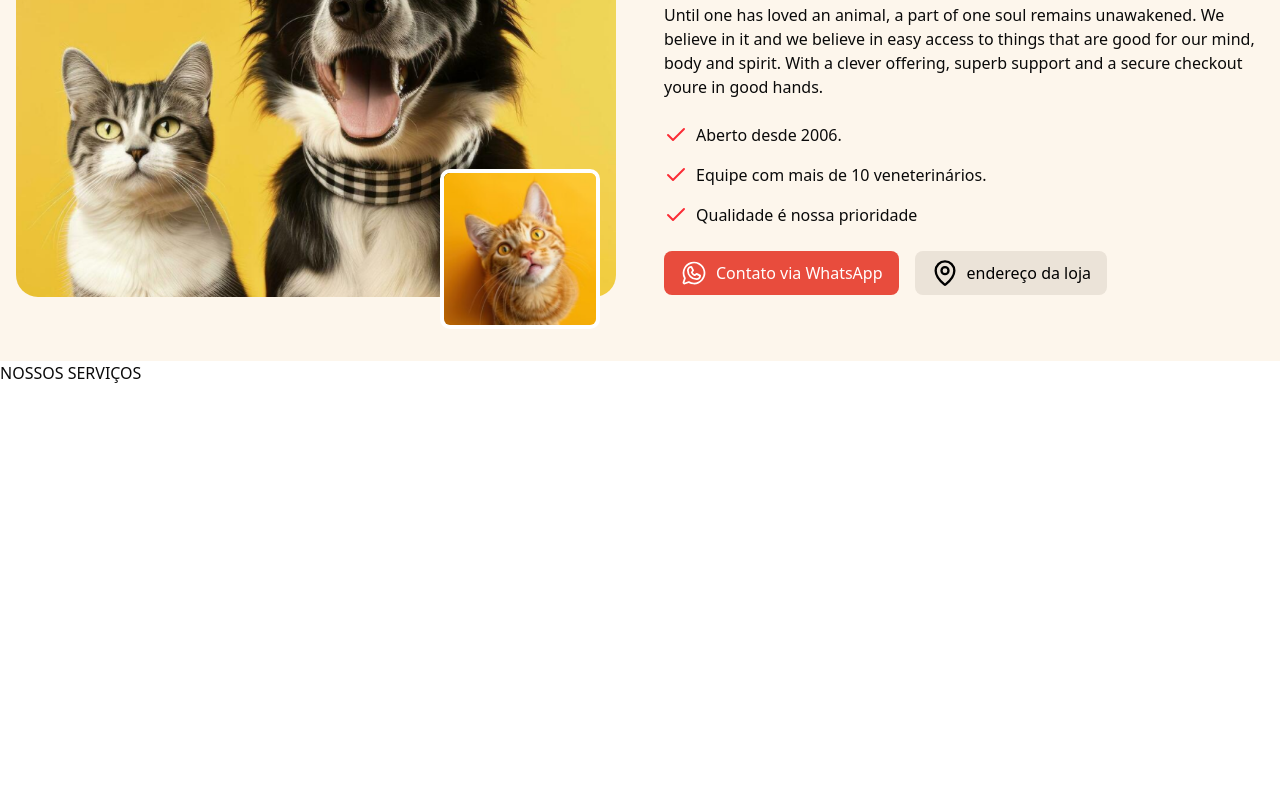
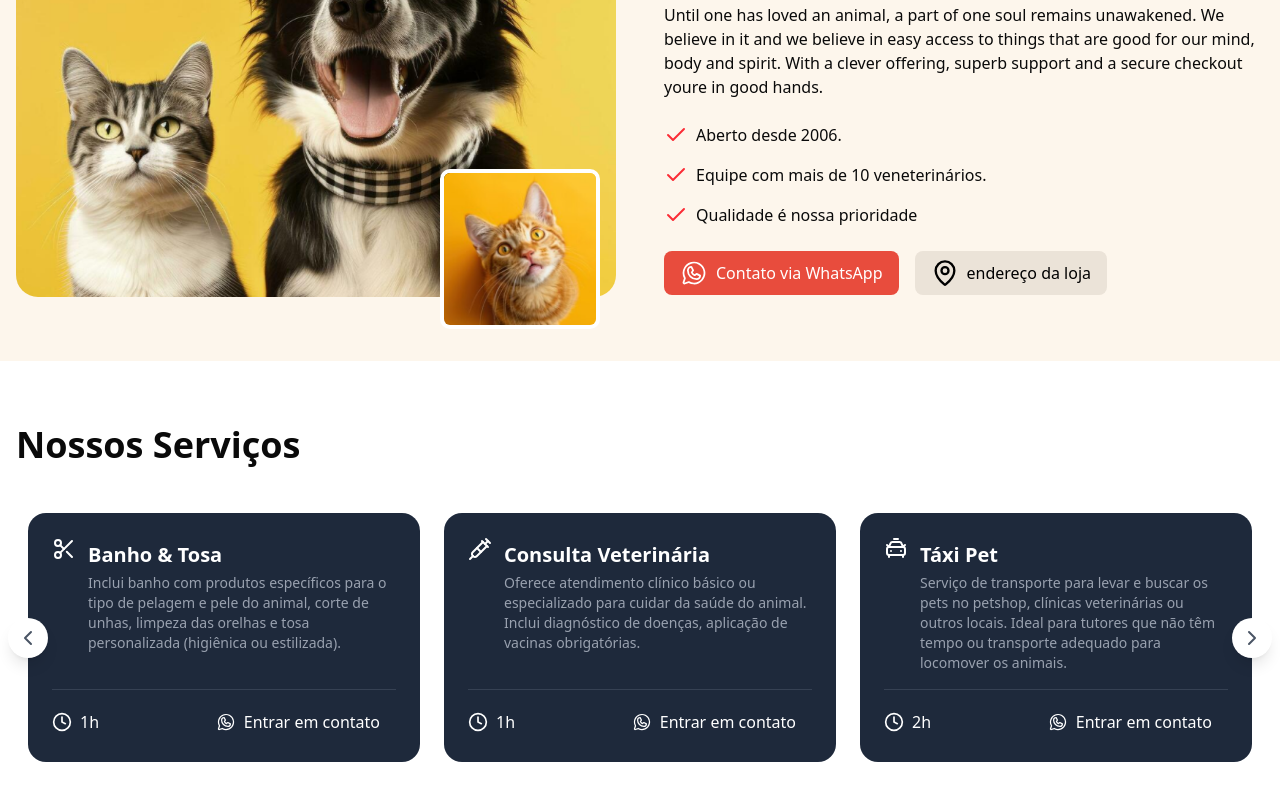
Before and after one commit to ArthurSilvagbs/LandingPage-PetShop, a Next.js app: page / in a window 1280 px wide. Shown: the part 567-1367 px from the top of the page. Before the commit the page ends 952 px from the top, so only its background shows below. Built offline with nearby package versions, Linux system fonts and the light colour scheme.

Commit message:
Finalizando o componente de Services

```diff
--- a/package.json
+++ b/package.json
@@ -12,6 +12,7 @@
     "@phosphor-icons/react": "^2.1.10",
     "class-variance-authority": "^0.7.1",
     "clsx": "^2.1.1",
+    "embla-carousel-react": "^8.6.0",
     "lucide-react": "^0.572.0",
     "next": "16.1.6",
     "radix-ui": "^1.4.3",
--- a/src/app/_components/about.tsx
+++ b/src/app/_components/about.tsx
@@ -60,7 +60,7 @@
                         <div className='flex gap-4'>
                             <a
                                 href="#"
-                                className='bg-[#e84c3d] text-white flex items-center justif-center w-fit gap-2 px-4 py-2 rounded-md hover:scale-105'
+                                className='bg-[#e84c3d] text-white flex items-center justif-center w-fit gap-2 px-4 py-2 rounded-md hover:scale-105 duration-300'
                             >
                                 <WhatsappLogoIcon className='w-7 h-7 text-white'/>
                                 Contato via WhatsApp
@@ -68,7 +68,7 @@
 
                             <a
                                 href="#"
-                                className='bg-[#ebe3d8] text-black flex items-center justif-center w-fit gap-2 px-4 py-2 rounded-md hover:scale-105'
+                                className='bg-[#ebe3d8] text-black flex items-center justif-center w-fit gap-2 px-4 py-2 rounded-md hover:scale-105 duration-300'
                             >
                                 <MapPinIcon className='w-7 h-7 text-block'/>
                                 endereço da loja
--- a/src/app/_components/services.tsx
+++ b/src/app/_components/services.tsx
@@ -1,8 +1,134 @@
+"use client"
+
+import useEnblaCarousel from 'embla-carousel-react'
+import { ChevronLeft, ChevronRight, Scissors, Syringe, CarTaxiFront, Hotel, Clock } from 'lucide-react'
+import { WhatsappLogoIcon } from "@phosphor-icons/react/dist/ssr";
+
+const services = [
+    {
+        title: "Banho & Tosa",
+        description: "Inclui banho com produtos específicos para o tipo de pelagem e pele do animal, corte de unhas, limpeza das orelhas e tosa personalizada (higiênica ou estilizada).",
+        duration: "1h",
+        price: "$50",
+        icon: <Scissors />,
+        linkText: 'Olá, vi no site sobre Banho e tosa e gostaria de mais informações.'
+    },
+    {
+        title: "Consulta Veterinária",
+        description: "Oferece atendimento clínico básico ou especializado para cuidar da saúde do animal. Inclui diagnóstico de doenças, aplicação de vacinas obrigatórias.",
+        duration: "1h",
+        price: "$45",
+        icon: <Syringe />,
+        linkText: 'Olá, vi no site sobre Consulta veterinária e gostaria de mais informações.'
+    },
+    {
+        title: "Táxi Pet",
+        description: "Serviço de transporte para levar e buscar os pets no petshop, clínicas veterinárias ou outros locais. Ideal para tutores que não têm tempo ou transporte adequado para locomover os animais.",
+        duration: "2h",
+        price: "$80",
+        icon: <CarTaxiFront />,
+        linkText: 'Olá, vi no site sobre Táxi Pet e gostaria de mais informações.'
+    },
+    {
+        title: "Hotel para pets",
+        description: "Serviço de hospedagem para animais de estimação, ideal para quando os tutores precisam viajar ou se ausentar por alguns dias. Os pets ficam acomodados em espaços seguros, confortáveis.",
+        duration: "1h",
+        price: "$60",
+        icon: <Hotel />,
+        linkText: 'Olá, vi no site sobre Hotel para pets e gostaria de mais informações.'
+    }
+]
+
 export function Services() {
+
+    const [emblaRef, emblaApi] = useEnblaCarousel({
+        loop: true,
+        align: "start",
+        slidesToScroll: 1,
+        breakpoints: {
+            "(min-width: 768px)": { slidesToScroll: 3 }
+        }
+    })
+
+    function scrollPrev() {
+        emblaApi?.scrollPrev();
+    }
+
+    function scrollNext() {
+        emblaApi?.scrollNext();
+    }
+
     return (
 
-        <section>
-            <h1>NOSSOS SERVIÇOS</h1>
+        <section className="bg-white py-16">
+            <div className="container mx-auto px-4">
+
+                <h2 className="text-4xl font-bold mb-12">Nossos Serviços</h2>
+
+                    <div className="relative">
+
+                        <div className='overflow-hidden' ref={emblaRef}>
+                            <div className='flex'>
+                                {services.map((item, index) => (
+                                    <div key={index} className='flex-[0_0_100%] min-w-0 md:flex-[0_0_calc(100%/3)] px-3'>
+                                        <article className='bg-[#1e293b] text-white rounded-2xl p-6 space-y-4 h-full flex flex-col'>
+
+                                            <div className='flex-1 flex items-start justify-between'>
+                                                <div className='flex gap-3'>
+                                                    <span className='text-3xl '>{item.icon}</span>
+                                                    <div>
+                                                        <h3 className='font-bold text-xl my-1'>
+                                                            {item.title}
+                                                        </h3>
+                                                        <p className='text-gray-400 text-sm select-none'>
+                                                            {item.description}
+                                                        </p>
+                                                    </div>
+                                                </div>
+                                            </div>
+
+                                            <div className='border-t border-gray-700 pt-4 flex items-center justify-between'>
+                                                <div className='flex items-center gap-2'>
+                                                    <Clock className='w-5 h-5'/>
+                                                    <span>{item.duration}</span>
+                                                </div>
+
+                                                <a
+                                                href="#"
+                                                className='flex items-center justify-center gap-2 hover:bg-red-500 px-4 py-1 rounded-md duration-300'
+                                                >
+                                                    <WhatsappLogoIcon className='w-5 h-5'/>
+                                                    Entrar em contato
+                                                </a>
+                                            </div>
+
+                                        </article>
+                                    </div>
+                                ))}
+                            </div>
+                        </div>
+
+                        <button
+                            onClick={scrollPrev}
+                            className=' bg-white flex items-center justify-center rounded-full shadow-lg w-10 h-10 absolute left-3 -translate-y-1/2 -translate-x-1/2 top-1/2'
+                        >
+                            <ChevronLeft
+                            className='w-6 h-6 text-gray-600'
+                            />
+                        </button>
+
+                        <button
+                            onClick={scrollNext}
+                            className=' bg-white flex items-center justify-center rounded-full shadow-lg w-10 h-10 absolute -right-7 -translate-y-1/2 -translate-x-1/2 top-1/2 z-10'
+                        >
+                            <ChevronRight
+                            className='w-6 h-6 text-gray-600'
+                            />
+                        </button>
+
+                    </div>
+
+            </div>
         </section>
 
     )
```
Also changed, not shown: 1 other file (tests, documents, lock files or other folders).
